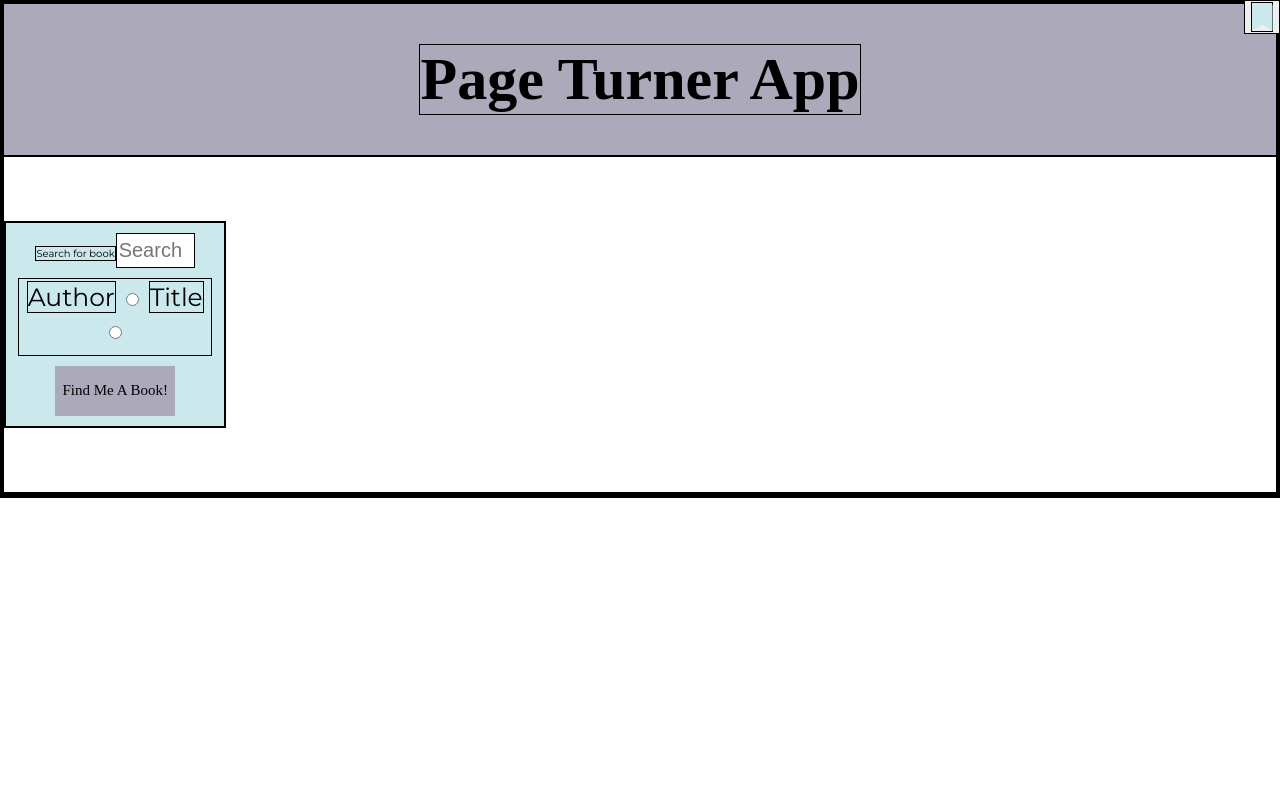
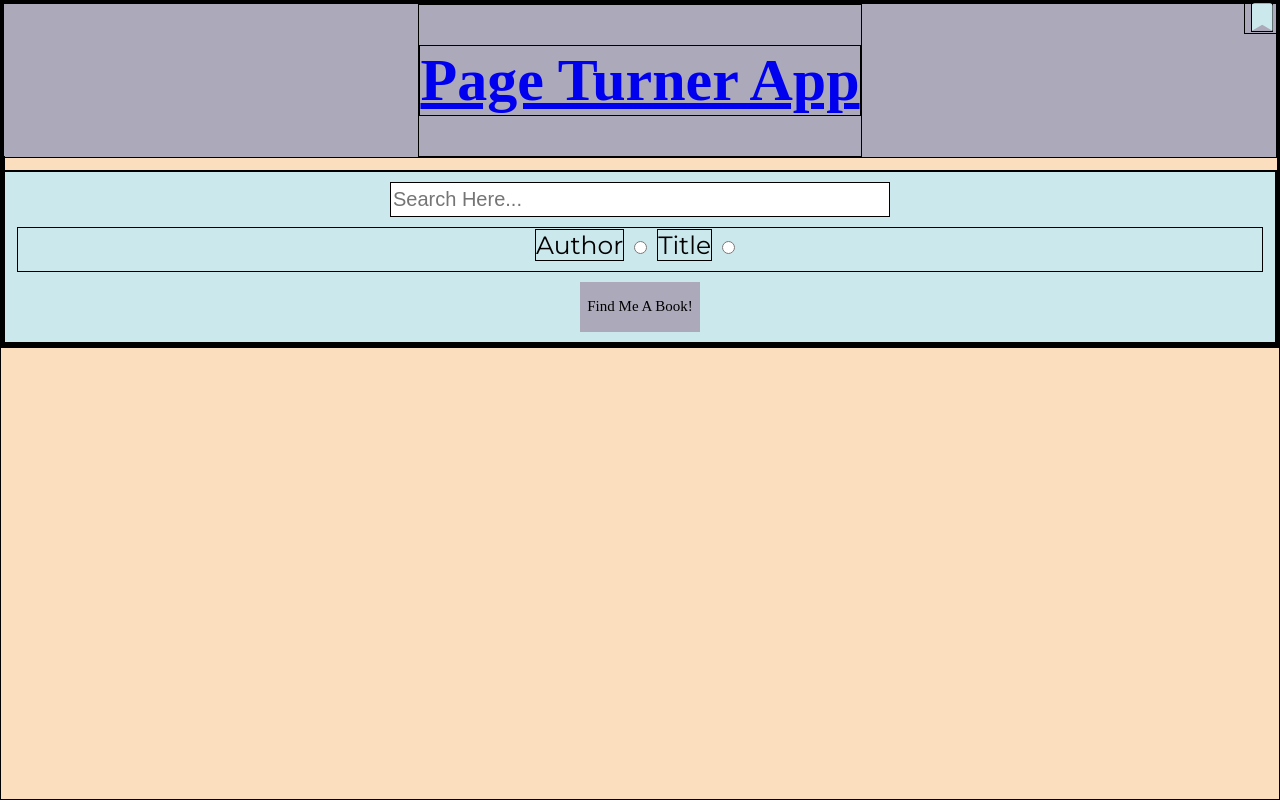
Before and after one commit to Page-Turners/project-4-page-turners, a React (Create React App) app: page / in a window 1280 px wide. Built offline with nearby package versions, Linux system fonts and the light colour scheme; no server answers; the database is empty; a web font is replaced by a local one.

Commit message:
added styling and links for routing

```diff
--- a/src/App.css
+++ b/src/App.css
@@ -237,6 +237,8 @@ template {
 /* Global Styles */
 html {
   font-size: 62.5%;
+  height: 100vh;
+  background-color:#FBDEBE ;
 }
 
 * {
@@ -270,6 +272,21 @@ h3,
 h1 {
   font-family: 'Maitree', serif;
 }
+
+.bookMark {
+  font-size: 30px;
+  color:#CBE8EC;
+}
+.iconBtn {
+  background: rgba(0, 0, 0, 0);
+  position: absolute;
+  top:0;
+  right:0;
+
+}
+/* button {
+  outline: none;
+} */
 
 /* Form Field */
 input,
@@ -350,19 +367,3 @@ main {
 h3 {
   font-size: 1.8rem;
 }
-
-
-
-.bookMark {
-  font-size: 30px;
-  color:#CBE8EC;
-}
-.iconBtn {
-  position: absolute;
-  top:0;
-  right:0;
-}
-button {
-  outline: none;
-
-}
--- a/src/FormField.js
+++ b/src/FormField.js
@@ -40,11 +40,11 @@ const FormField = () => {
 
     return (
         <>
-            <div className="search-container">
+            {/* <div className="search-container"> */}
                 <section className='form-field'>
 
                     <form action='' onSubmit={handleSubmit}>
-                        <label htmlFor='bookSearch'>Search for book</label>
+                        <label className="sr-only" htmlFor='bookSearch'>Search for book</label>
                         <input
                             type='search'
                             className='search-bar'
@@ -84,8 +84,8 @@ const FormField = () => {
 
                 </section>
 
-            </div>
-            <section>
+            {/* </div> */}
+            <main>
                 {searchType && result ? (
                     <Search
                         type={searchType}
@@ -94,7 +94,7 @@ const FormField = () => {
                     />
                 ) : null}
 
-            </section>
+            </main>
         </>
     )
 }
--- a/src/Header.js
+++ b/src/Header.js
@@ -1,3 +1,4 @@
+import { Link } from 'react-router-dom';
 import { FontAwesomeIcon } from "@fortawesome/react-fontawesome";
 import { faBookmark } from '@fortawesome/free-solid-svg-icons';
 import ReadingList from './ReadingList';
@@ -5,11 +6,15 @@ const Header = () => {
   return (
     <>
       <header>
+        <Link to={"/"}>
         <h1>Page Turner App</h1>
+        </Link>
       </header>
+      <Link to={"/readinglist"}>
       <button className="iconBtn">
         <FontAwesomeIcon icon={faBookmark} className="bookMark" />
       </button>
+      </Link>
     </>
   )
 }
```
